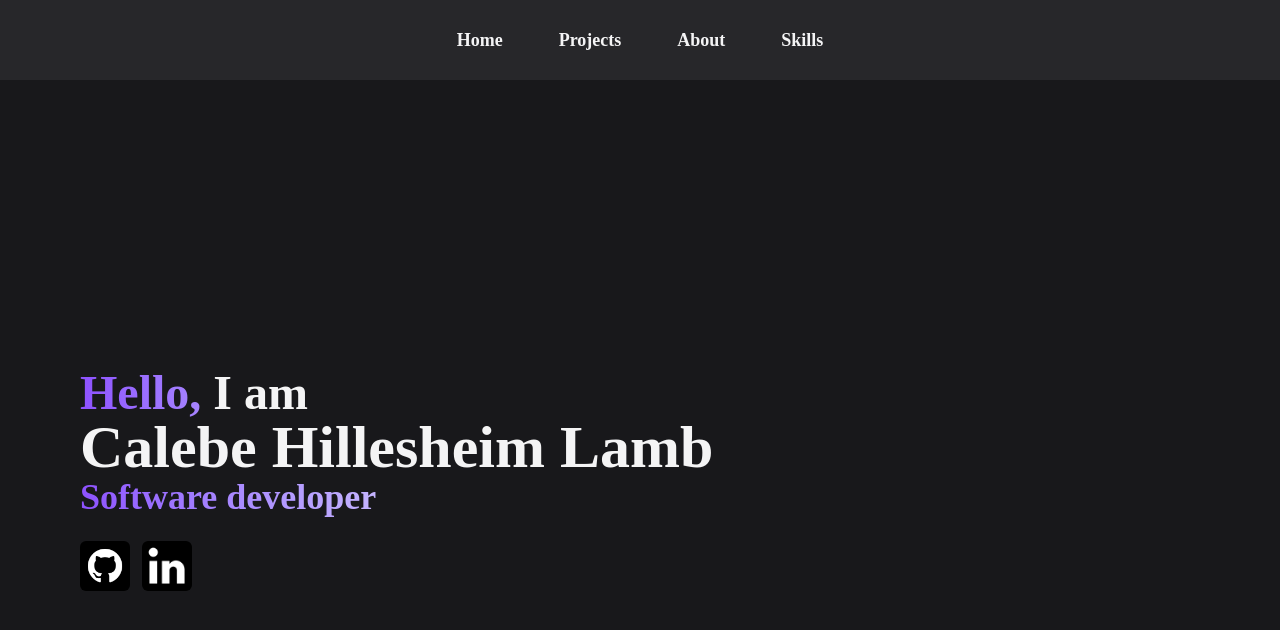
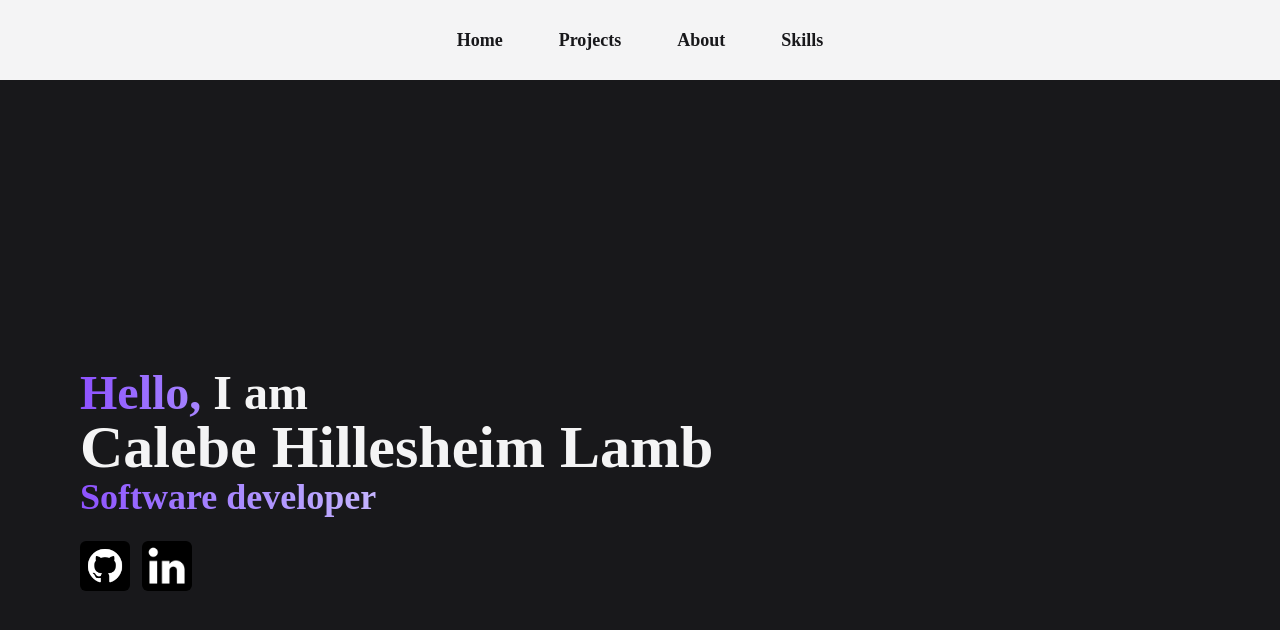
Before and after one commit to Kleb-0/Portifolio, a Next.js app: page / in a window 1280 px wide. Shown: the top 630 px of the page. Built offline with nearby package versions, Linux system fonts and the light colour scheme.

Commit message:
feat: update NavBar styles and theme

```diff
--- a/src/components/navbar.jsx
+++ b/src/components/navbar.jsx
@@ -6,11 +6,11 @@ import { useState } from "react";
 export default function NavBar() {
   const [currentPage, setCurrentPage] = useState([0]);
   const glowEffect =
-    "hover:text-violet-600 hover:scale-110 hover:shadow-violet-500 hover:shadow-sm rounded-sm p-1";
+    "hover:text-violet-600 hover:scale-11 hover:underline rounded-sm p-1";
   const navItems = ["Home", "Projects", "About", "Skills"];
 
   return (
-    <div className="h-20 text-zinc-100 bg-zinc-800 flex items-center">
+    <div className="h-20 text-zinc-900 bg-zinc-100 flex items-center">
       <nav className="md:text-lg text-md w-full flex items-center justify-center ">
         <ul className="flex gap-5 sm:gap-12 ">
           <li>
```
